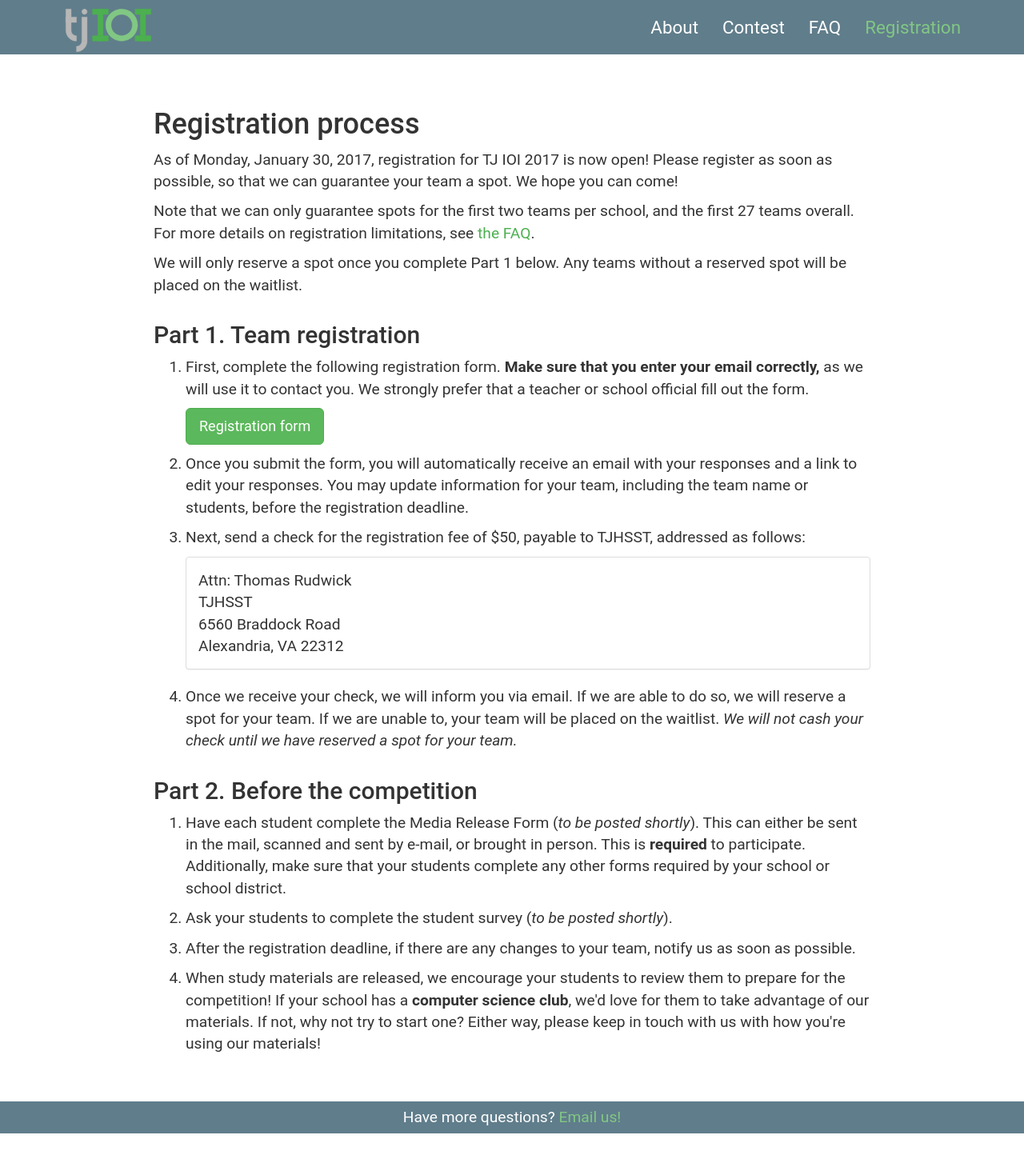
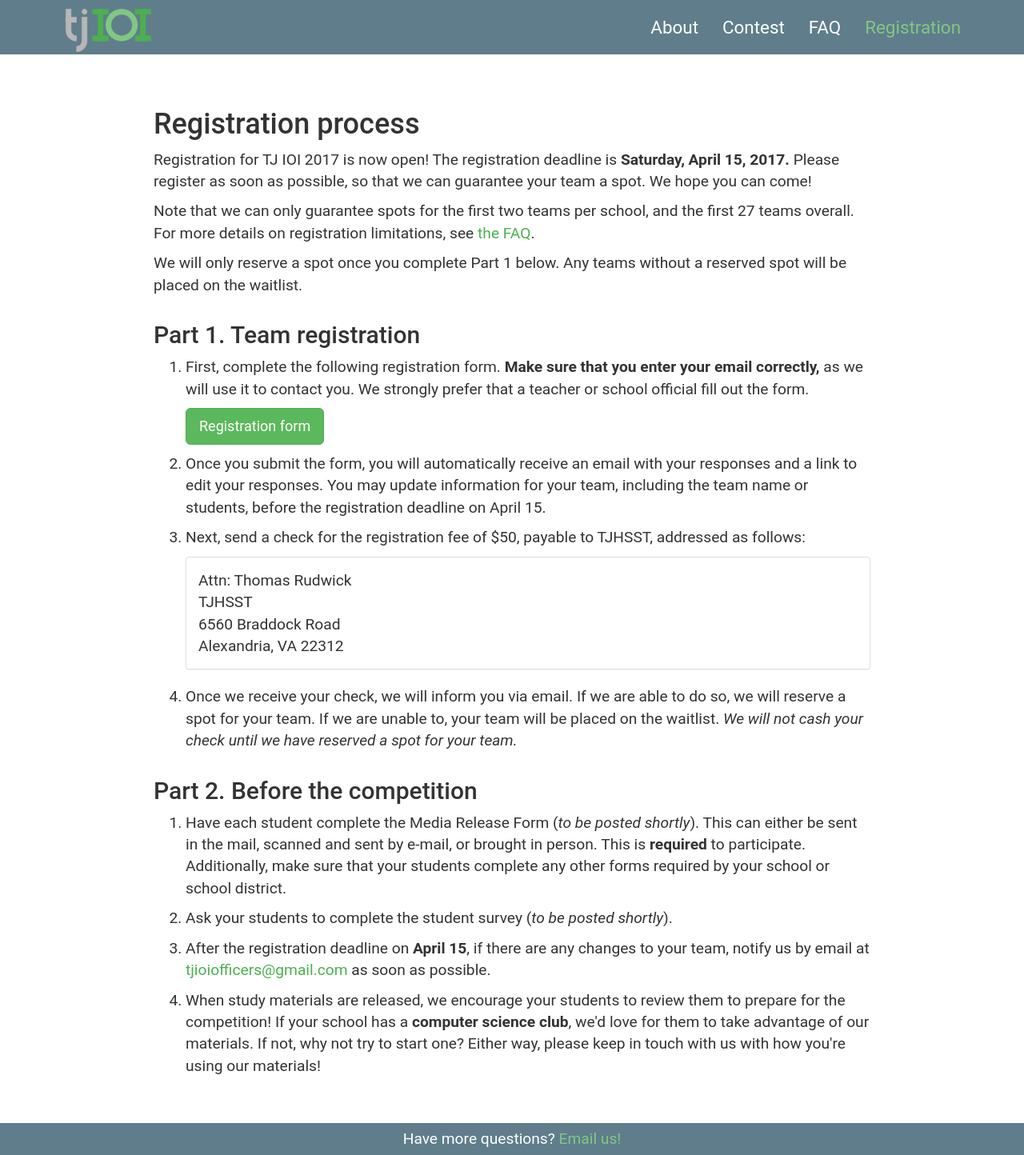
Before and after one commit to codeAligned/tjioi, a Jekyll site: the page built from registration.md, in a window 1280 px wide. Shown: the whole page at 80% size. Built offline with Jekyll 4.4.1, drawn with Linux system fonts in a browser that asks for light colours; before the commit the page ends 1417 px from its top, so only the background shows below that.

Commit message:
Update registration.md

```diff
--- a/registration.md
+++ b/registration.md
@@ -6,8 +6,8 @@ permalink: /registration/
 
 # Registration process
 
-As of Monday, January 30, 2017, registration for TJ IOI 2017 is now open! Please register as soon as
-possible, so that we can guarantee your team a spot. We hope you can come!
+Registration for TJ IOI 2017 is now open! The registration deadline is **Saturday, April 15, 2017.**
+Please register as soon as possible, so that we can guarantee your team a spot. We hope you can come!
 
 Note that we can only guarantee spots for the first two teams per school, and the first 27 teams overall.
 For more details on registration limitations, see [the FAQ]({{ '/faq' | relative_url }}).
@@ -25,7 +25,7 @@ placed on the waitlist.
         href="https://goo.gl/forms/A98asfYD1NKyzw642">Registration form</a></p>
 2.  <p>Once you submit the form, you will automatically receive an email with your responses
     and a link to edit your responses. You may update information for your team, including the
-    team name or students, before the registration deadline.</p>
+    team name or students, before the registration deadline on April 15.</p>
 3.  <p>Next, send a check for the registration fee of $50, payable to TJHSST, addressed as follows:</p>
     <div class="panel panel-default">
         <div class="panel-body">
@@ -46,7 +46,8 @@ placed on the waitlist.
     sent in the mail, scanned and sent by e-mail, or brought in person. This is <strong>required</strong> to participate.
     Additionally, make sure that your students complete any other forms required by your school or school district.</p>
 2.  <p>Ask your students to complete the student survey (<em>to be posted shortly</em>).</p>
-3.  <p>After the registration deadline, if there are any changes to your team, notify us as soon as possible.</p>
+3.  <p>After the registration deadline on <strong>April 15</strong>, if there are any changes to your team,
+    notify us by email at <a href="mailto:tjioiofficers@gmail.com">tjioiofficers@gmail.com</a> as soon as possible.</p>
 4.  <p>When study materials are released, we encourage your students to review them to prepare for
     the competition! If your school has a <strong>computer science club</strong>, we'd love for them to
     take advantage of our materials. If not, why not try to start one? Either way, please keep in touch
```
